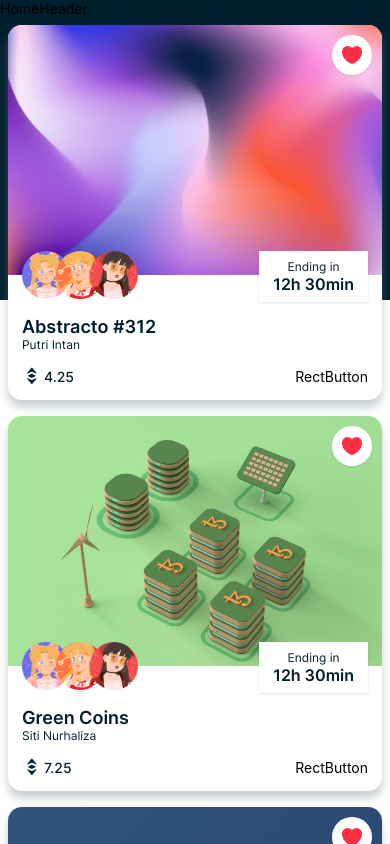
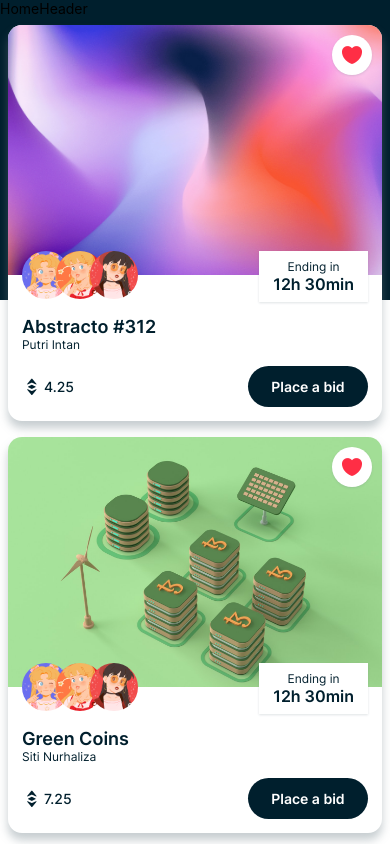
Before and after one commit to CutieMath/react-native, a React Native app: screen /Home in a window 390 px wide. Shown: the top 844 px of the page. Built offline with nearby package versions, Linux system fonts and the light colour scheme.

Commit message:
finish NFT card componet

```diff
--- a/components/Button.js
+++ b/components/Button.js
@@ -29,10 +29,28 @@
   );
 };
 
-export const RectButton = () => {
+export const RectButton = ({ minWidth, fontSize, handlePress, ...props }) => {
   return (
-    <View>
-      <Text>RectButton</Text>
-    </View>
+    <TouchableOpacity
+      style={{
+        backgroundColor: COLORS.primary,
+        borderRadius: SIZES.extraLarge,
+        minWidth: minWidth,
+        padding: SIZES.small,
+        ...props,
+      }}
+      onPress={handlePress}
+    >
+      <Text
+        style={{
+          fontFamily: FONTS.semiBold,
+          fontSize: fontSize,
+          color: COLORS.white,
+          textAlign: "center",
+        }}
+      >
+        Place a bid
+      </Text>
+    </TouchableOpacity>
   );
 };
--- a/components/NFTCard.js
+++ b/components/NFTCard.js
@@ -56,7 +56,11 @@
           }}
         >
           <EthPrice price={data.price} />
-          <RectButton />
+          <RectButton
+            minWidth={120}
+            fontSize={SIZES.font}
+            handlePress={() => navigation.navigate("Details", { data })}
+          />
         </View>
       </View>
     </View>
```
